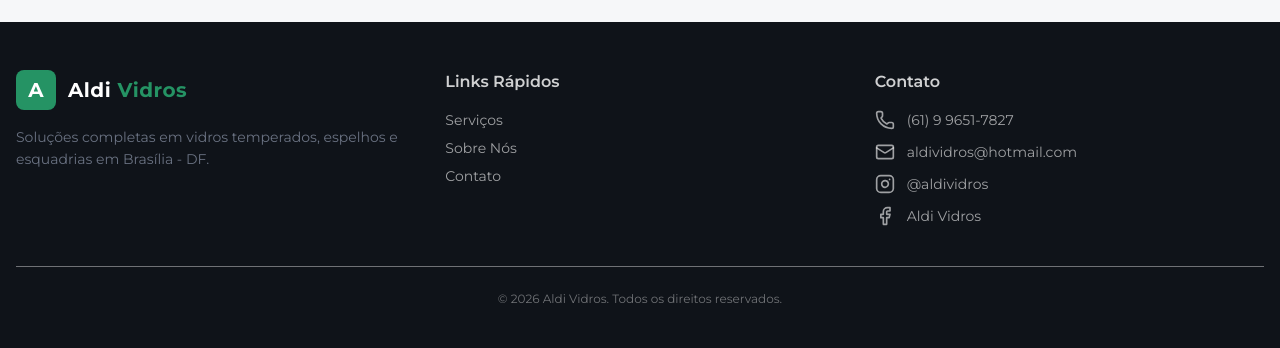
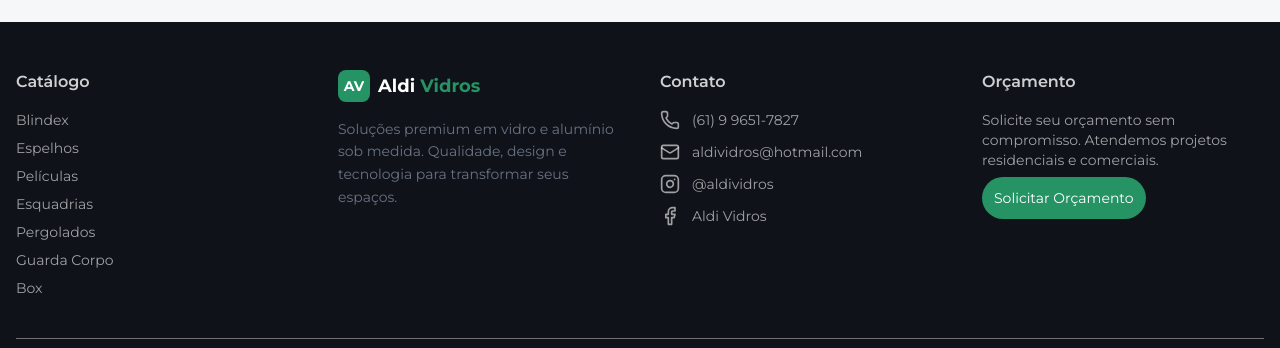
Before and after one commit to Kalion144/vidracaria_aldi, a Next.js app: page / in a window 1280 px wide. Shown: the part 2606-2954 px from the top of the page. Built offline with nearby package versions, Linux system fonts and the light colour scheme.

Commit message:
Update Footer.tsx

```diff
--- a/src/components/Footer.tsx
+++ b/src/components/Footer.tsx
@@ -4,30 +4,34 @@ const Footer = () => {
   return (
     <footer className="bg-[var(--bgfooter)] text-footer-foreground py-12">
       <div className="container mx-auto px-4">
-        <div className="grid grid-cols-1 md:grid-cols-3 gap-10">
+        <div className="grid grid-cols-1 md:grid-cols-4 gap-10">
+
+          {/* Catalog */}
+          <div>
+            <h4 className="font-semibold mb-4 text-white/80">Catálogo</h4>
+            <ul className="space-y-2 text-sm  text-white/60">
+              {["Blindex", "Espelhos", "Películas", "Esquadrias", "Pergolados", "Guarda Corpo", "Box"].map((item) => (
+                <li key={item}>
+                  <a href="#catalogo" className="hover:text-[#259364] transition-colors">{item}</a>
+                </li>
+              ))}
+            </ul>
+          </div>
+
+
           {/* Brand */}
           <div>
-            <div className="flex items-center gap-3 mb-4">
-              <div className="w-10 h-10 rounded-lg bg-[#259364] flex items-center justify-center font-display font-bold text-white text-xl">
-                A
+            <div className="flex items-center gap-2 mb-4">
+              <div className="w-8 h-8 rounded-lg bg-[#259364]  flex items-center justify-center">
+                <span className="text-white font-display font-bold text-sm">AV</span>
               </div>
-              <span className="text-xl font-bold tracking-wide text-white">
+              <span className="font-display font-bold text-lg text-white">
                 Aldi <span className="text-[#259364]">Vidros</span>
               </span>
             </div>
             <p className="text-sm text-gray-500 leading-relaxed">
-              Soluções completas em vidros temperados, espelhos e esquadrias em Brasília - DF.
+              Soluções premium em vidro e alumínio sob medida. Qualidade, design e tecnologia para transformar seus espaços.
             </p>
-          </div>
-
-          {/* Quick Links */}
-          <div>
-            <h4 className="font-semibold mb-4 text-white/80">Links Rápidos</h4>
-            <nav className="space-y-2 text-sm">
-              <a href="#servicos" className="block text-white/60 hover:text-[#259364] transition-colors">Serviços</a>
-              <a href="#diferenciais" className="block text-white/60 hover:text-[#259364] transition-colors">Sobre Nós</a>
-              <a href="#contato" className="block text-white/60 hover:text-[#259364] transition-colors">Contato</a>
-            </nav>
           </div>
 
           {/* Social */}
@@ -70,6 +74,21 @@ const Footer = () => {
               </a>
             </div>
           </div>
+
+        {/* CTA */}
+          <div>
+            <h4 className="font-display font-semibold text-white/80 mb-4">Orçamento</h4>
+            <p className="text-sm text-white/60 mb-4">
+              Solicite seu orçamento sem compromisso. Atendemos projetos residenciais e comerciais.
+            </p>
+            <a href="#catalogo" className="bg-[#259364] mt-4 rounded-full p-3 text-sm w-full text-center text-white">
+              Solicitar Orçamento
+            </a>
+          </div>
+
+
+
+
         </div>
 
         <div className="mt-10 pt-6 border-t border-footer-foreground/10 text-center text-xs text-white/40">
```
